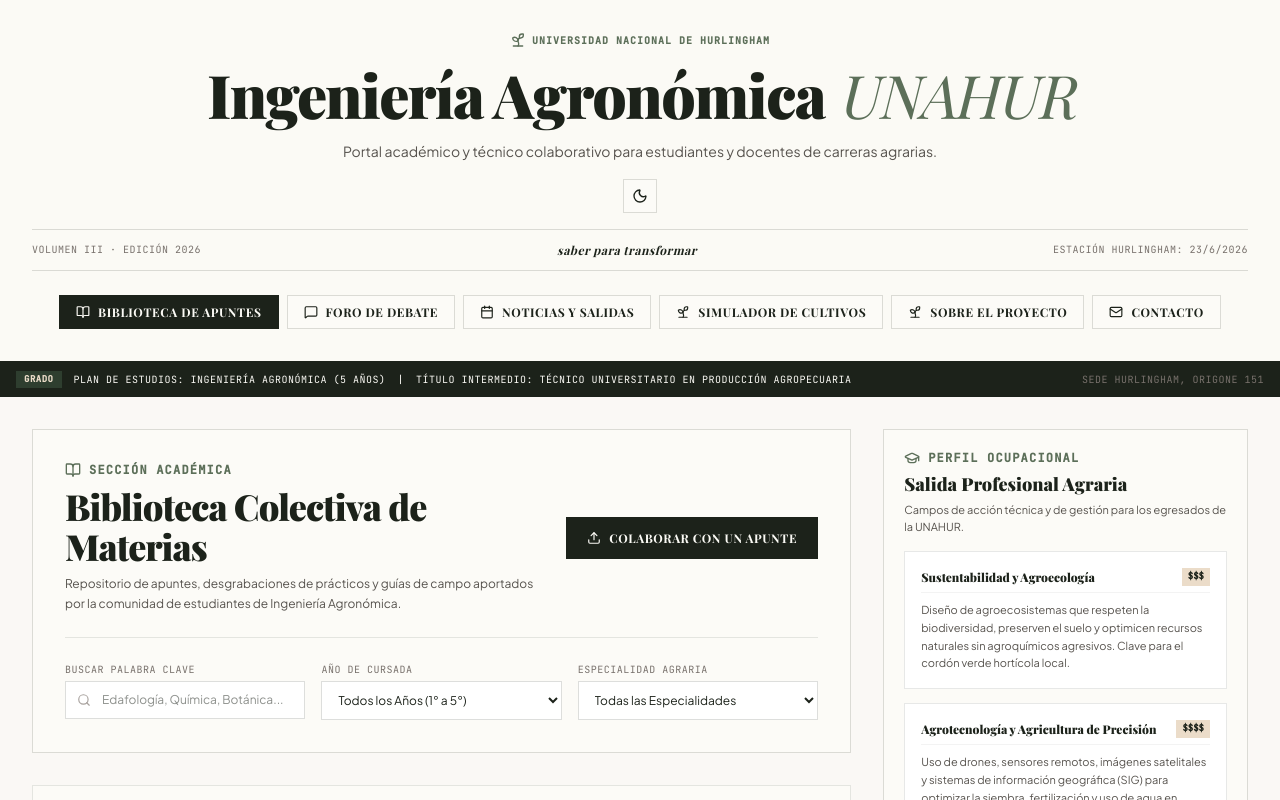
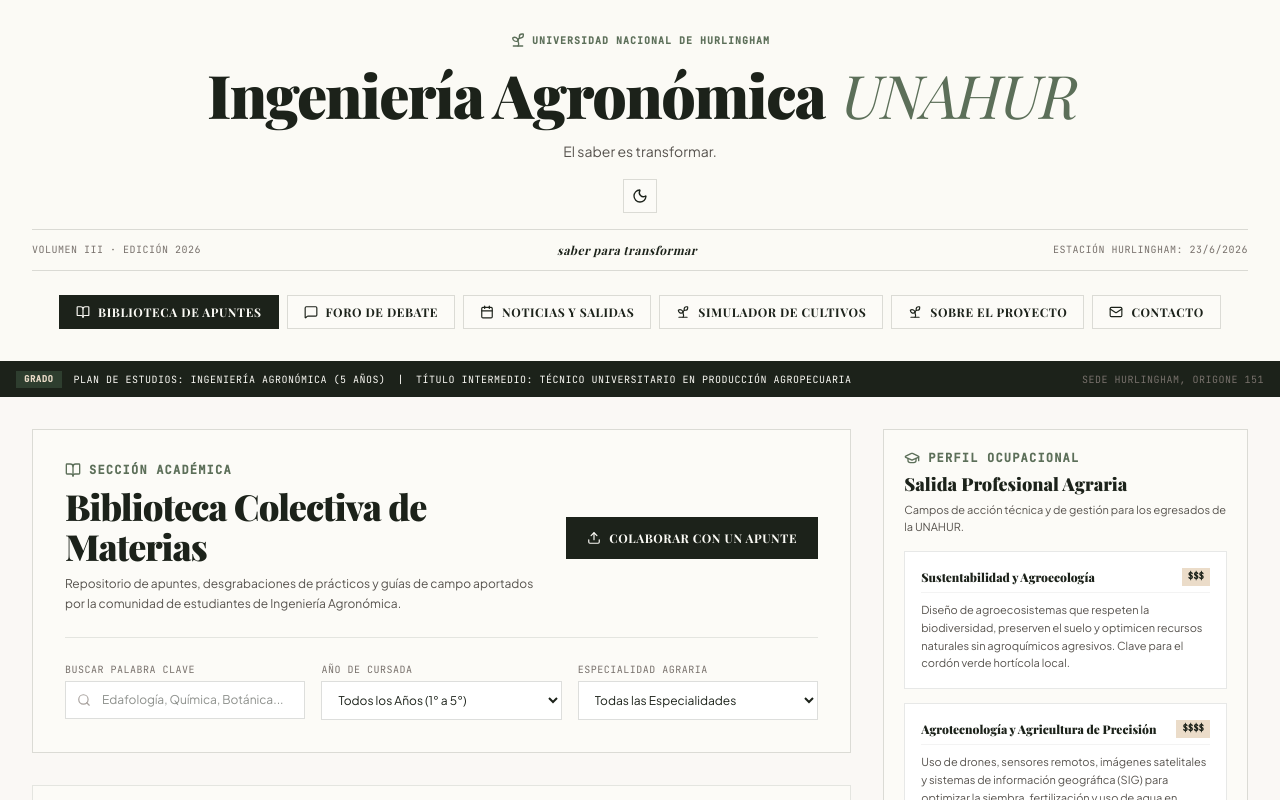
Before and after one commit to Fabrizz1/unahur---ingenieria-agronomica, a React (Vite) app: page / in a window 1280 px wide. Shown: the top 800 px of the page. Built offline with nearby package versions, Linux system fonts and the light colour scheme; a web font is replaced by a local one.

Commit message:
Reemplaza subtítulo por 'El saber es transformar'

```diff
--- a/src/App.tsx
+++ b/src/App.tsx
@@ -353,7 +353,7 @@
             Ingeniería Agronómica <span className="font-serif italic font-normal text-[var(--accent3)]">UNAHUR</span>
           </h1>
           <p className="text-xs sm:text-sm text-[var(--text2)] font-sans max-w-2xl leading-relaxed">
-            Portal académico y técnico colaborativo para estudiantes y docentes de carreras agrarias.
+            El saber es transformar.
           </p>
 
           {/* Theme Toggle */}
```
